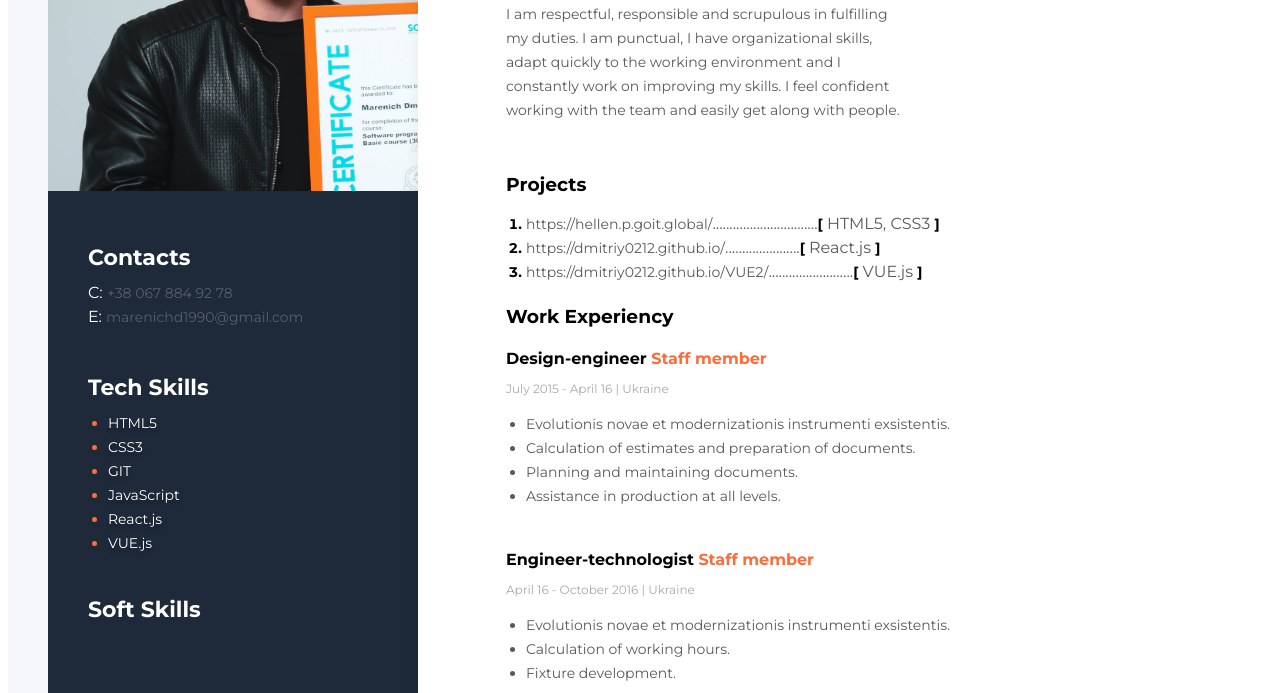
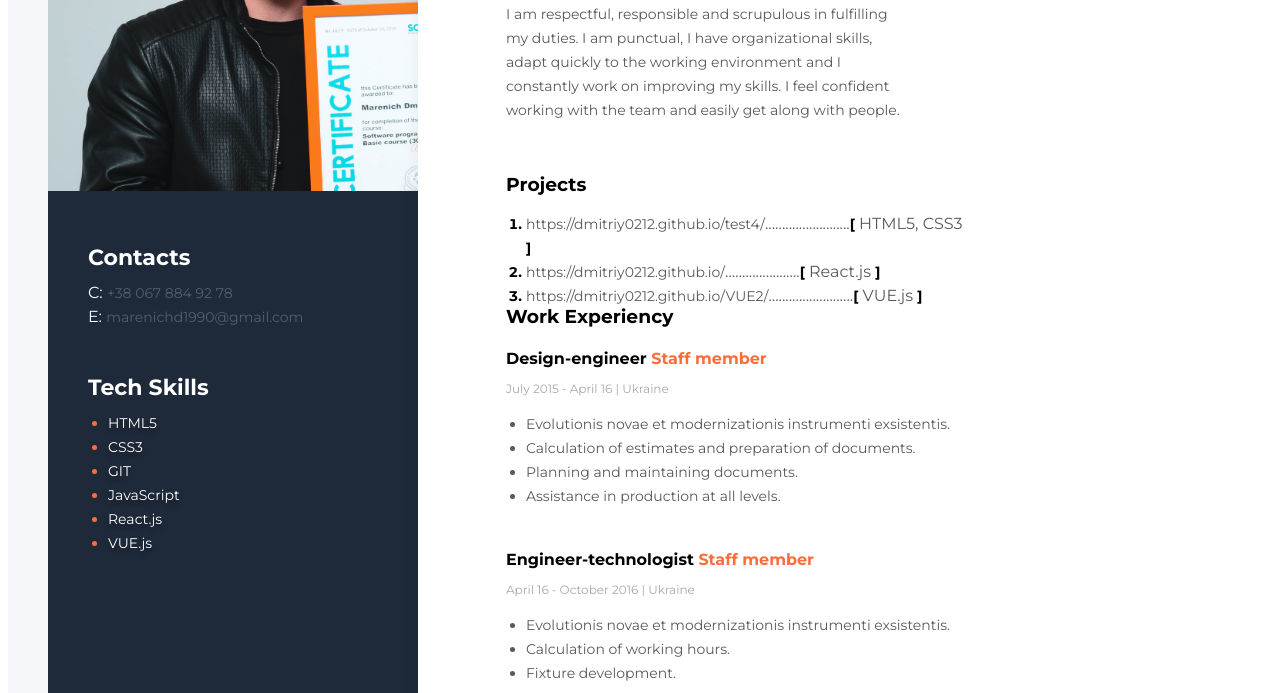
Before and after one commit to Dmitriy0212/Resume, a plain HTML site: page index.html in a window 1280 px wide. Shown: the part 259-952 px from the top of the page. Drawn offline with Linux system fonts and the light colour scheme.

Commit message:
fix:minor bug 2

```diff
--- a/index.html
+++ b/index.html
@@ -26,7 +26,7 @@
 				<h3 class="workCompani1">Projects</h3>
 				<ol id="linc">
 					<li>
-						<a href="https://hellen.p.goit.global/">https://hellen.p.goit.global/</a>...............................<span>[</span> HTML5, CSS3 <span>]</span>
+						<a href="https://dmitriy0212.github.io/test4/">https://dmitriy0212.github.io/test4/</a>.........................<span>[</span> HTML5, CSS3 <span>]</span>
 					</li>
 					<li>
 						<a href="https://dmitriy0212.github.io/">https://dmitriy0212.github.io/</a>......................<span>[</span> React.js <span>]</span>
@@ -119,9 +119,6 @@
 					<li>VUE.js</li>
 				</ul>
 			</div>
-			<div id="softSkills">
-				<h2 class="sidebarTegs">Soft Skills</h2>
-			</div>
 		</aside>
 	</div>
 </body>
```
